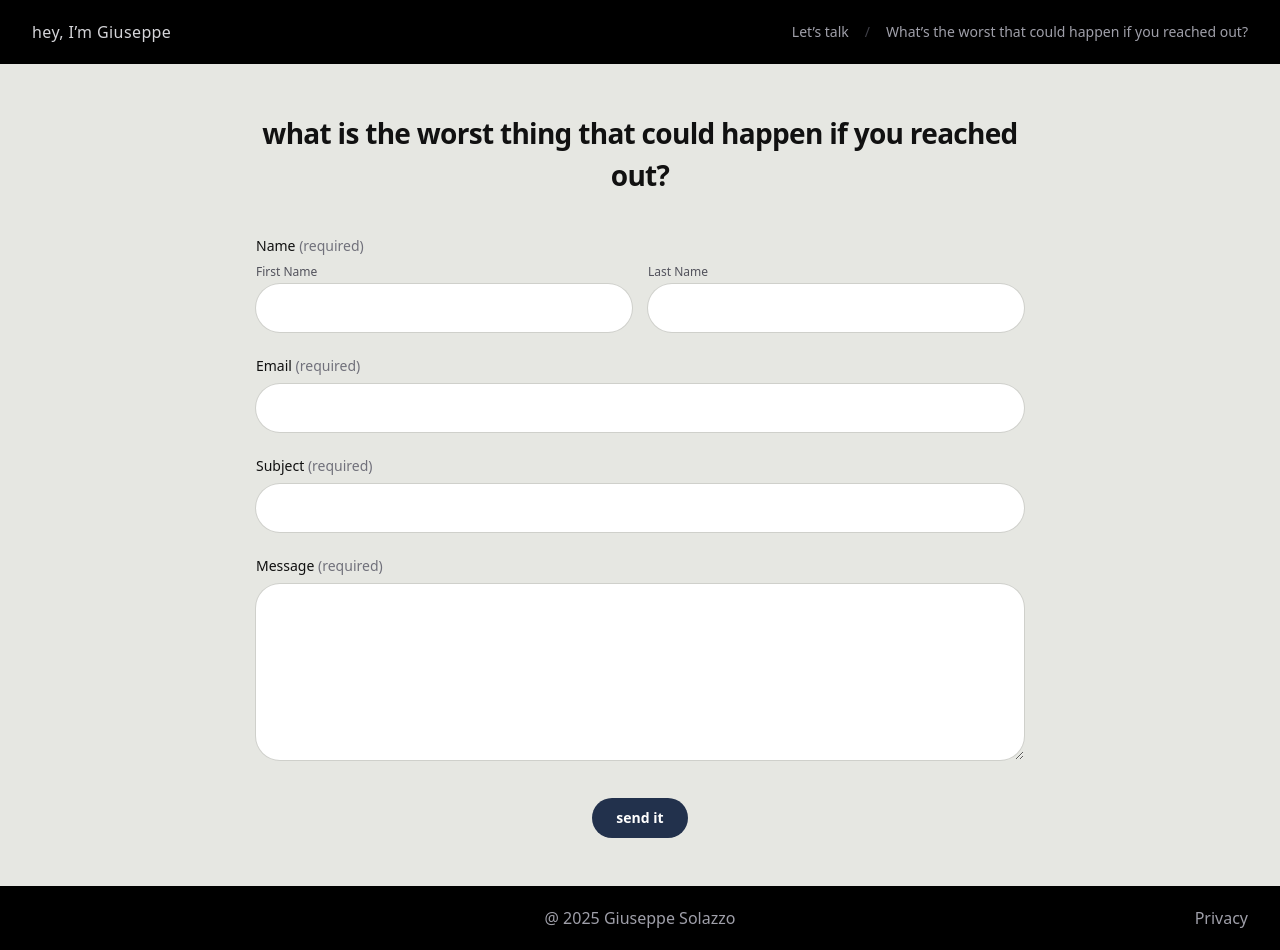
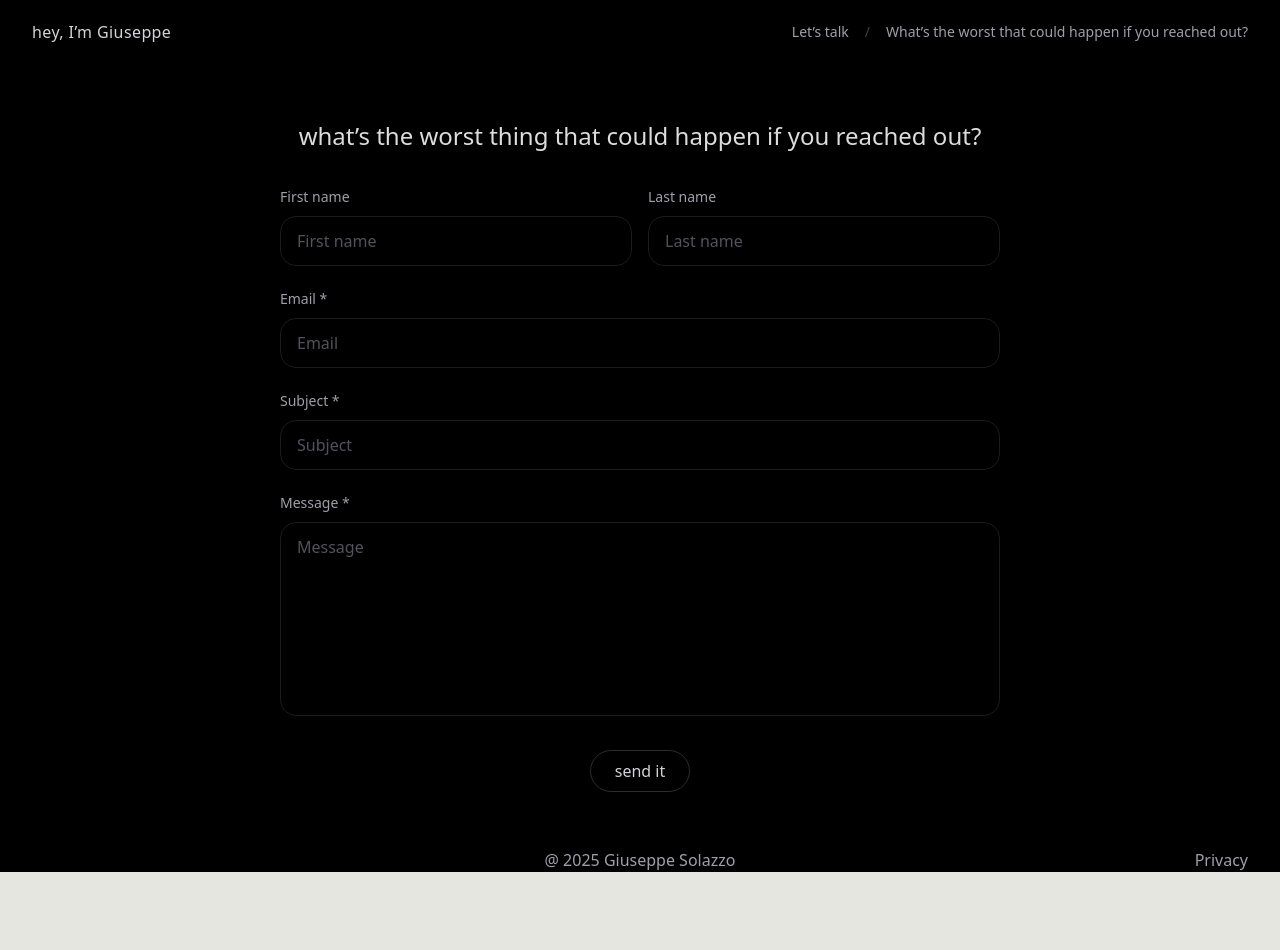
Before and after one commit to giosolazzo/personal-site, a Next.js app: page /contact in a window 1280 px wide. After the commit the page ends 872 px from the top, so only its background shows below. Built offline with nearby package versions, Linux system fonts and the light colour scheme.

Commit message:
Footer flex + contact theme

```diff
--- a/src/app/contact/page.tsx
+++ b/src/app/contact/page.tsx
@@ -3,103 +3,111 @@
 import { useState } from "react";
 
 export default function ContactPage() {
-  const [sending, setSending] = useState(false);
+  const [status, setStatus] = useState<"idle" | "sending" | "sent" | "error">(
+    "idle"
+  );
+
+  async function onSubmit(e: React.FormEvent<HTMLFormElement>) {
+    e.preventDefault();
+    // If you already have an API route hooked up, wire it here.
+    // For now we just simulate success:
+    try {
+      setStatus("sending");
+      await new Promise((r) => setTimeout(r, 400));
+      setStatus("sent");
+      (e.target as HTMLFormElement).reset();
+    } catch {
+      setStatus("error");
+    }
+  }
 
   return (
-    <main className="min-h-[calc(100svh-var(--hdr)-var(--ftr))] bg-[#E6E7E2] text-[#111] px-6 py-12">
-      <div className="mx-auto max-w-3xl">
-        {/* Title */}
-        <h1 className="text-center text-[26px] sm:text-[28px] font-semibold tracking-tight">
-          what is the worst thing that could happen if you reached out?
+    <main className="bg-black text-zinc-100 flex-1">
+      <div className="mx-auto max-w-3xl px-4 sm:px-6 flex-1 flex flex-col">
+        {/* Center the form block within the page */}
+        <div className="flex-1 flex items-center justify-center py-10 sm:py-14">
+          <div className="w-full">
+            <h1 className="text-xl sm:text-2xl font-medium text-zinc-100/90 text-center">
+              what’s the worst thing that could happen if you reached out?
             </h1>
-
-        {/* Form */}
-        <form
-          className="mt-10 space-y-6"
-          onSubmit={(e) => {
-            e.preventDefault();
-            // placeholder (wire to /api/contact or Formspree later)
-            setSending(true);
-            setTimeout(() => setSending(false), 800);
-          }}
-        >
-          {/* Name */}
+            <form onSubmit={onSubmit} className="mt-8 space-y-5">
+              <div className="grid grid-cols-1 sm:grid-cols-2 gap-4">
                 <div>
-            <label className="block text-sm font-medium">
-              Name <span className="text-zinc-500">(required)</span>
-            </label>
-            <div className="mt-2 grid grid-cols-1 sm:grid-cols-2 gap-4">
-              <div>
-                <div className="text-xs text-zinc-600 mb-1">First Name</div>
+                  <label className="text-sm text-zinc-400">First name</label>
                   <input
-                  required
-                  className="w-full rounded-full bg-white px-5 py-3 outline-none ring-1 ring-black/10 focus:ring-2 focus:ring-black/30"
-                  type="text"
                     name="firstName"
+                    className="mt-2 w-full rounded-2xl bg-transparent border border-zinc-800/70 px-4 py-3 text-zinc-200 placeholder:text-zinc-600 focus:outline-none focus:border-zinc-600/70"
+                    placeholder="First name"
+                    autoComplete="given-name"
                   />
                 </div>
+
                 <div>
-                <div className="text-xs text-zinc-600 mb-1">Last Name</div>
+                  <label className="text-sm text-zinc-400">Last name</label>
                   <input
-                  required
-                  className="w-full rounded-full bg-white px-5 py-3 outline-none ring-1 ring-black/10 focus:ring-2 focus:ring-black/30"
-                  type="text"
                     name="lastName"
+                    className="mt-2 w-full rounded-2xl bg-transparent border border-zinc-800/70 px-4 py-3 text-zinc-200 placeholder:text-zinc-600 focus:outline-none focus:border-zinc-600/70"
+                    placeholder="Last name"
+                    autoComplete="family-name"
                   />
                 </div>
               </div>
-          </div>
 
-          {/* Email */}
               <div>
-            <label className="block text-sm font-medium">
-              Email <span className="text-zinc-500">(required)</span>
-            </label>
+                <label className="text-sm text-zinc-400">Email *</label>
                 <input
+                  name="email"
+                  type="email"
                   required
-              className="mt-2 w-full rounded-full bg-white px-5 py-3 outline-none ring-1 ring-black/10 focus:ring-2 focus:ring-black/30"
-              type="email"
-              name="email"
+                  className="mt-2 w-full rounded-2xl bg-transparent border border-zinc-800/70 px-4 py-3 text-zinc-200 placeholder:text-zinc-600 focus:outline-none focus:border-zinc-600/70"
+                  placeholder="Email"
+                  autoComplete="email"
                 />
               </div>
 
-          {/* Subject */}
               <div>
-            <label className="block text-sm font-medium">
-              Subject <span className="text-zinc-500">(required)</span>
-            </label>
+                <label className="text-sm text-zinc-400">Subject *</label>
                 <input
+                  name="subject"
                   required
-              className="mt-2 w-full rounded-full bg-white px-5 py-3 outline-none ring-1 ring-black/10 focus:ring-2 focus:ring-black/30"
-              type="text"
-              name="subject"
+                  className="mt-2 w-full rounded-2xl bg-transparent border border-zinc-800/70 px-4 py-3 text-zinc-200 placeholder:text-zinc-600 focus:outline-none focus:border-zinc-600/70"
+                  placeholder="Subject"
                 />
               </div>
 
-          {/* Message */}
               <div>
-            <label className="block text-sm font-medium">
-              Message <span className="text-zinc-500">(required)</span>
-            </label>
+                <label className="text-sm text-zinc-400">Message *</label>
                 <textarea
+                  name="message"
                   required
-              rows={6}
-              className="mt-2 w-full rounded-3xl bg-white px-5 py-4 outline-none ring-1 ring-black/10 focus:ring-2 focus:ring-black/30 resize-y"
-              name="message"
+                  rows={7}
+                  className="mt-2 w-full rounded-2xl bg-transparent border border-zinc-800/70 px-4 py-3 text-zinc-200 placeholder:text-zinc-600 focus:outline-none focus:border-zinc-600/70 resize-none"
+                  placeholder="Message"
                 />
               </div>
 
-          {/* Button */}
               <div className="pt-2 flex justify-center">
                 <button
                   type="submit"
-              disabled={sending}
-              className="rounded-full bg-[#22314C] text-white px-6 py-2.5 text-sm font-semibold disabled:opacity-60"
+                  disabled={status === "sending"}
+                  className="rounded-full border border-zinc-700/70 px-6 py-2 text-zinc-300 hover:text-zinc-100 hover:border-zinc-500/70 transition disabled:opacity-50 disabled:cursor-not-allowed"
                 >
-              {sending ? "sending…" : "send it"}
+                  {status === "sending"
+                    ? "sending..."
+                    : status === "sent"
+                    ? "sent"
+                    : "send it"}
                 </button>
               </div>
+
+              {status === "error" ? (
+                <p className="text-center text-sm text-zinc-500">
+                  something broke — try again.
+                </p>
+              ) : null}
             </form>
+          </div>
+        </div>
       </div>
     </main>
   );
--- a/src/app/layout.tsx
+++ b/src/app/layout.tsx
@@ -31,18 +31,14 @@ export default function RootLayout({ children }: { children: React.ReactNode })
   return (
     <html lang="en">
       <body
-        className={`${geistSans.variable} ${geistMono.variable} antialiased bg-black text-zinc-100`}
+        className={`${geistSans.variable} ${geistMono.variable} antialiased bg-black text-zinc-100 min-h-svh flex flex-col`}
       >
-        {/* Full-height column: header top, footer bottom */}
-        <div className="min-h-dvh flex flex-col">
-          <SiteHeader />
+        <SiteHeader />
 
-          {/* This is the key: page content expands and pushes footer down */}
-          <main className="flex-1 bg-black">{children}</main>
+        {/* main content fills remaining space */}
+        <div className="flex-1 flex flex-col">{children}</div>
 
-
-          <SiteFooter />
-        </div>
+        <SiteFooter />
 
         <Analytics />
         <SpeedInsights />
--- a/src/app/page.tsx
+++ b/src/app/page.tsx
@@ -198,8 +198,8 @@ export default function Home() {
 <div
   className={[
     "mx-auto max-w-3xl",
-          "px-4 sm:px-6", // better on iPhone
-          "h-full",
+    "px-4 sm:px-6",
+    "flex-1",
     "flex flex-col",
   ].join(" ")}
 >
--- a/src/components/SiteFooter.tsx
+++ b/src/components/SiteFooter.tsx
@@ -11,24 +11,19 @@ export default function SiteFooter() {
     <footer
       className={[
         // ensure it renders above the fixed background
-        "relative z-10 text-zinc-400 h-16",
+        "relative z-10 text-zinc-400 h-16 mt-auto",
         isPortfolio ? "bg-transparent" : "bg-black",
       ].join(" ")}
     >
-<div className="mx-auto max-w-7xl px-4 sm:px-8 h-full grid grid-cols-3 items-center">
-
+      <div className="mx-auto max-w-7xl px-4 sm:px-8 h-full grid grid-cols-3 items-center">
         <div />
         <span className="justify-self-center text-sm sm:text-base">
           @ 2025 Giuseppe Solazzo
         </span>
         <nav className="justify-self-end flex items-center gap-4 text-sm sm:text-base">
-<Link
-  href="/privacy"
-  className="hover:text-white transition"
->
-  Privacy
-</Link>
-
+          <Link href="/privacy" className="hover:text-white transition">
+            Privacy
+          </Link>
         </nav>
       </div>
     </footer>
```
Lines whose indentation alone changed are shown as unchanged.
